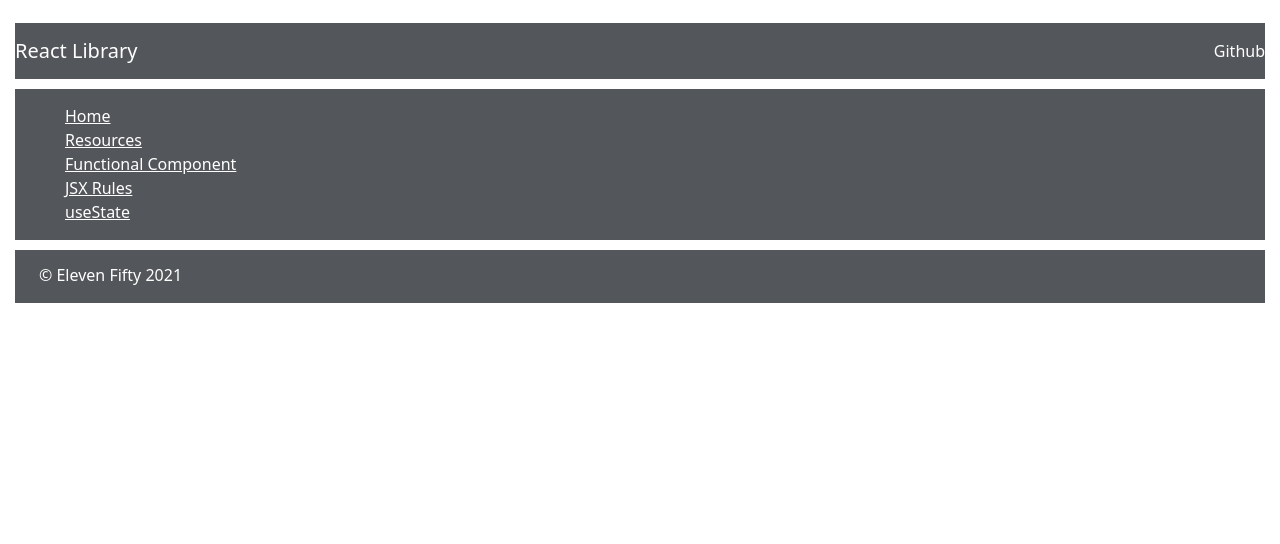
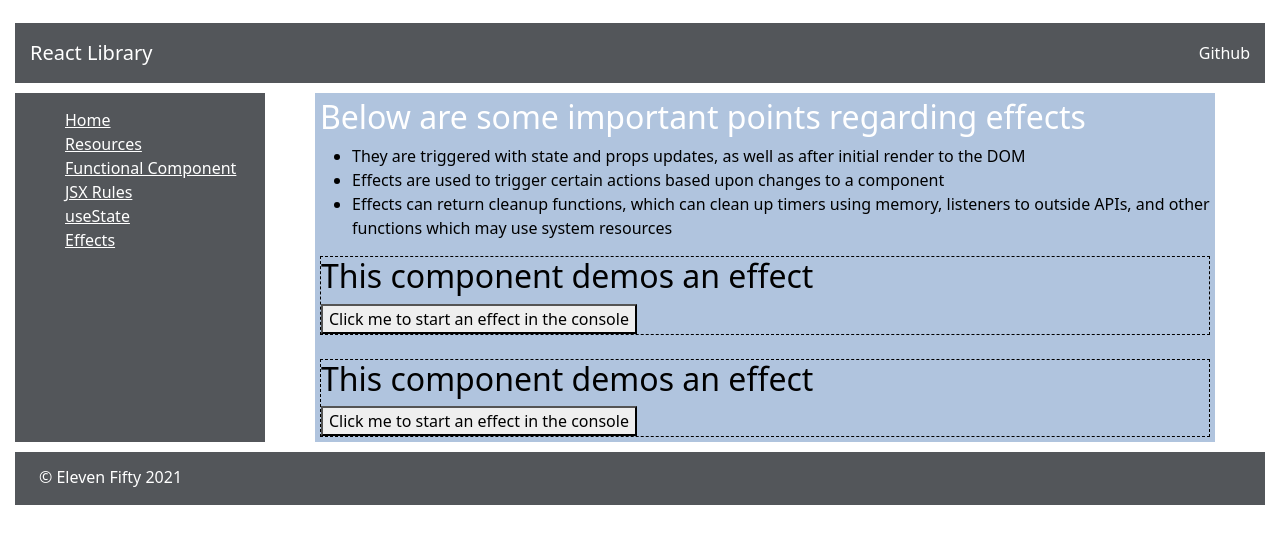
Before and after one commit to csimes/react-fundamentals, a React (Create React App) app: page /effects in a window 1280 px wide. Shown: the top 544 px of the page. Built offline with nearby package versions, Linux system fonts and the light colour scheme.

Commit message:
Completed Module 5 - useEffect

```diff
--- a/src/App.css
+++ b/src/App.css
@@ -37,10 +37,6 @@
     margin-top: 10px;
 }
 
-ul {
-    list-style-type: none;
-}
-
 /* Sidebar */
 .sidebar-list-styling {
     padding-left: 50px;
@@ -66,6 +62,7 @@
     text-align: center;
     background-color: #53565a;
     color: white;
+    padding: 10px 15px;
 }
 
 .header a {
@@ -74,13 +71,14 @@
 
 .header p {
     margin-top: 0.8em !important;
+
 }
 
 .func-comp {
     background-color: lightsteelblue;
 }
 
-dt, h1.func-comp {
+dt, h1.func-comp, h2.func-comp {
     color: white;
 }
 dd {
--- /dev/null
+++ b/src/components/concepts/Effects.js
@@ -0,0 +1,61 @@
+import { useState, useEffect } from "react";
+const Effects = () => {
+    return (
+        <div className="main">
+            <div className="mainDiv func-comp">
+                <h2 className="func-comp">
+                    Below are some important points regarding effects
+                </h2>
+                <ul>
+                    <li>
+                        They are triggered with state and props updates, as well
+                        as after initial render to the DOM
+                    </li>
+                    <li>
+                        Effects are used to trigger certain actions based upon
+                        changes to a component
+                    </li>
+                    <li>
+                        Effects can return cleanup functions, which can clean up
+                        timers using memory, listeners to outside APIs, and
+                        other functions which may use system resources
+                    </li>
+                </ul>
+                <SampleEffect />
+                <br />
+                <SampleEffect />
+            </div>
+        </div>
+    );
+};
+export default Effects;
+
+const SampleEffect = () => {
+    const [timerRunning, setTimerRunning] = useState(false);
+    useEffect(() => {
+        let timer;
+        if (timerRunning) {
+            timer = window.setTimeout(() => {
+                console.log("The timer expired", Date.now() / 1000);
+                setTimerRunning(false);
+            }, 2000);
+        };
+        return () => {window.clearTimeout(timer); console.log("The timer was cleaned up", Date.now()/1000)};
+    });
+    useEffect(() => {
+        console.log("The useState has changed");
+    }, [timerRunning])
+    let buttonHandler = () => {
+        if (!timerRunning) {
+            setTimerRunning(true);
+        }
+    };
+    return (
+        <div style={{ border: "1px dashed black" }}>
+            <h2>This component demos an effect</h2>
+            <button onClick={buttonHandler}>
+                Click me to start an effect in the console
+            </button>
+        </div>
+    );
+};
--- a/src/components/site/Sidebar.js
+++ b/src/components/site/Sidebar.js
@@ -4,6 +4,7 @@
 import FunctionalComponentDemo from "../concepts/FunctionalComponentDemo";
 import JSXRules from "../concepts/JSXRules";
 import State from "../concepts/State";
+import Effects from "../concepts/Effects";
 
 const Sidebar = () => {
     return (
@@ -15,6 +16,7 @@
                     <li><Link to="/functionalcomponent">Functional Component</Link></li>
                     <li><Link to="/jsxrules">JSX Rules</Link></li>
                     <li><Link to="/state">useState</Link></li>
+                    <li><Link to="/effects">Effects</Link></li>
                 </ul>
         </div>
         <div className="sidebar-route">
@@ -25,6 +27,7 @@
                 <Route exact path="/functionalcomponent"><FunctionalComponentDemo /></Route>
                 <Route exact path ="/jsxrules"><JSXRules /></Route>
                 <Route exact path="/state"><State /></Route>
+                <Route exact path ="/effects"><Effects /></Route>
             </Switch>
         </div>
     </div>
```
